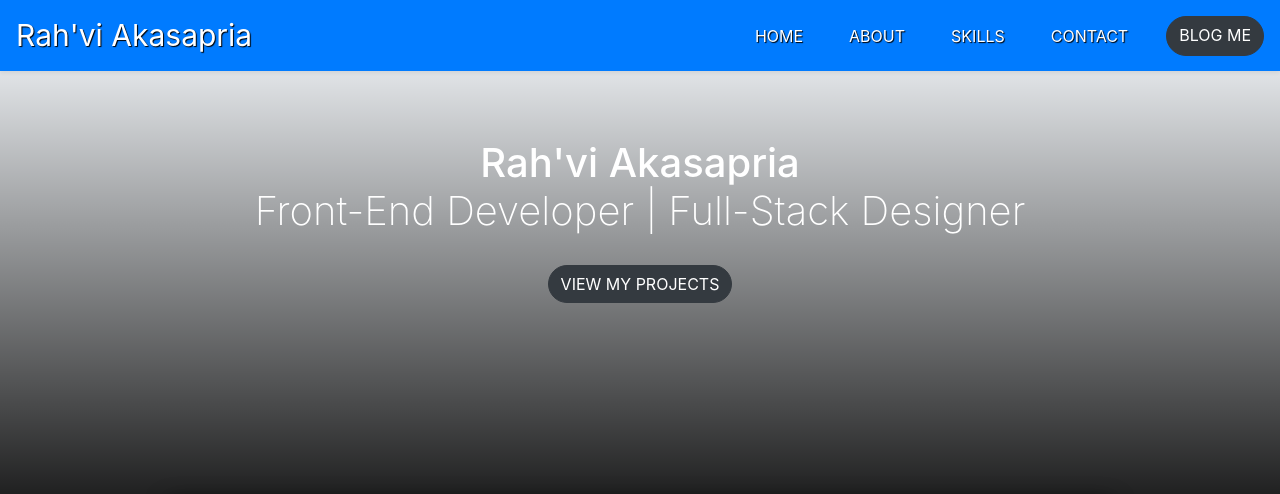
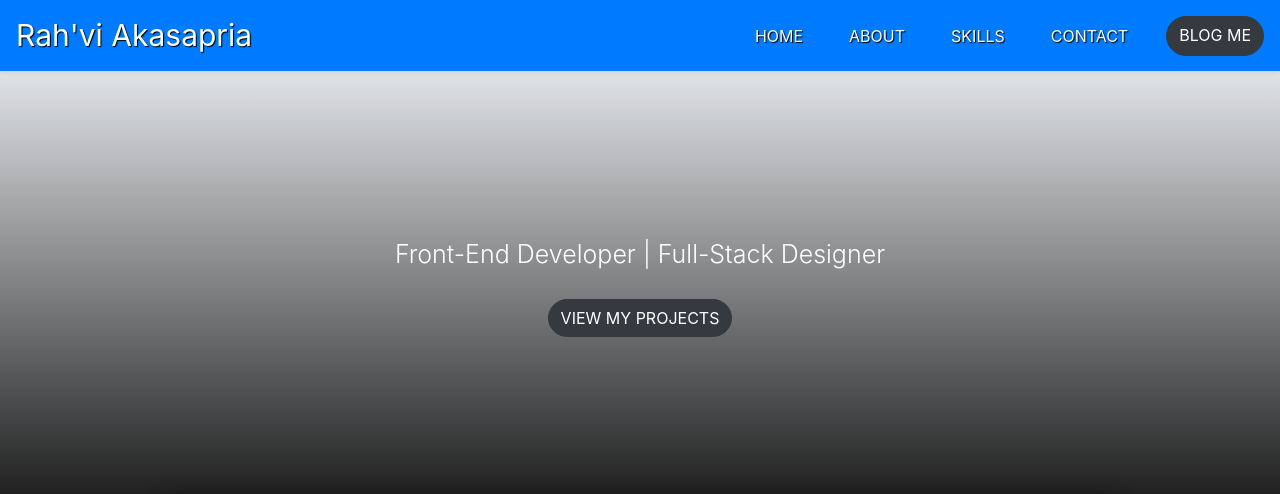
Before and after one commit to rahviakasapria/rahviakasapria.github.io, a plain HTML site: page index.html in a window 1280 px wide. Shown: the top 494 px of the page. Drawn offline with nearby package versions, Linux system fonts and the light colour scheme.

Commit message:
mengubah ukuran font pada jumbotron dan footer

```diff
--- a/index.html
+++ b/index.html
@@ -52,7 +52,6 @@
     <div class="jumbotron jumbotron-fluid">
       <div class="container">
         <h1 class="display-4">
-        <span>Rah'vi Akasapria</span><br />
         Front-End Developer | Full-Stack Designer
         </h1>
         <a href="projects.html" class="btn btn-dark tombol">view my projects</a>
@@ -70,17 +69,17 @@
             <div class="col-lg">
               <img src="img/youtube.jpg" alt="employee" class="float-left">
               <h4>-Youtube</h4>
-              <p><a href="https://www.youtube.com/channel/UCWlmHBZsN68DL9a709pWhkw/" class="text-primary text-white fw-bold" target="_blank">Rah'vi Akasapria.</a></p>
+              <p><a href="https://www.youtube.com/channel/UCWlmHBZsN68DL9a709pWhkw/" class="text-primary" target="_blank">Rah'vi Akasapria.</a></p>
             </div>
             <div class="col-lg">
               <img src="img/instagram.jpg" alt="High Res" class="float-left">
               <h4>-Instagram</h4>
-              <p><a href="https://www.instagram.com/rahvi_akass/" class="text-primary text-white fw-bold" target="_blank">rahvi_akass.</a></p>
+              <p><a href="https://www.instagram.com/rahvi_akass/" class="text-primary" target="_blank">rahvi_akass.</a></p>
             </div>
             <div class="col-lg">
               <img src="img/github.png" alt="employee" class="float-left">
               <h4>-GitHub</h4>
-              <p><a href="https://github.com/rahviakasapria/" class="text-primary text-white fw-bold" target="_blank">rahviakasapria.</a></p>
+              <p><a href="https://github.com/rahviakasapria/" class="text-primary" target="_blank">rahviakasapria.</a></p>
             </div>
           </div>
         </div>
@@ -159,7 +158,7 @@
       <!-- Footer -->
       <div class="row footer">
         <div class="col text-center">
-          <p>2022 All Rights Reserved <i class="bi bi-heart-fill text-danger"></i> By <a class="text-primary text-white fw-bold">Rah'vi Akasapria.</p>
+          <p>2022 All Rights Reserved <i class="bi bi-heart-fill text-danger"></i> By <a class="text-dark text-white fw-bold">Rah'vi Akasapria.</p>
         </div>
       </div>
       <!-- Akhir Footer -->
--- a/styleindex.css
+++ b/styleindex.css
@@ -54,10 +54,11 @@
 
 .jumbotron .display-4 {
   color: white;
-  margin-top: 150px;
+  margin-top: 250px;
   font-weight: 200;
   text-shadow: 1px 1px 1pxm rgba(0, 0, 0, 0.6);
-  font-size: 40px;
+  font-size: 25px;
+  font-weight: 350;
   margin-bottom: 30px;
 }
 
@@ -133,6 +134,7 @@ p {
 
 .skills h1 span {
   text-transform: uppercase;
+  font-size: 40px;
   font-weight: 200;
 }
 
@@ -141,6 +143,7 @@ p {
   color: #acacac;
   font-weight: 200;
   margin: 30px 0;
+  margin-left: 15px;
 }
 
 .skills {
```
Also changed, not shown: projects.html (+1 -1 lines).
